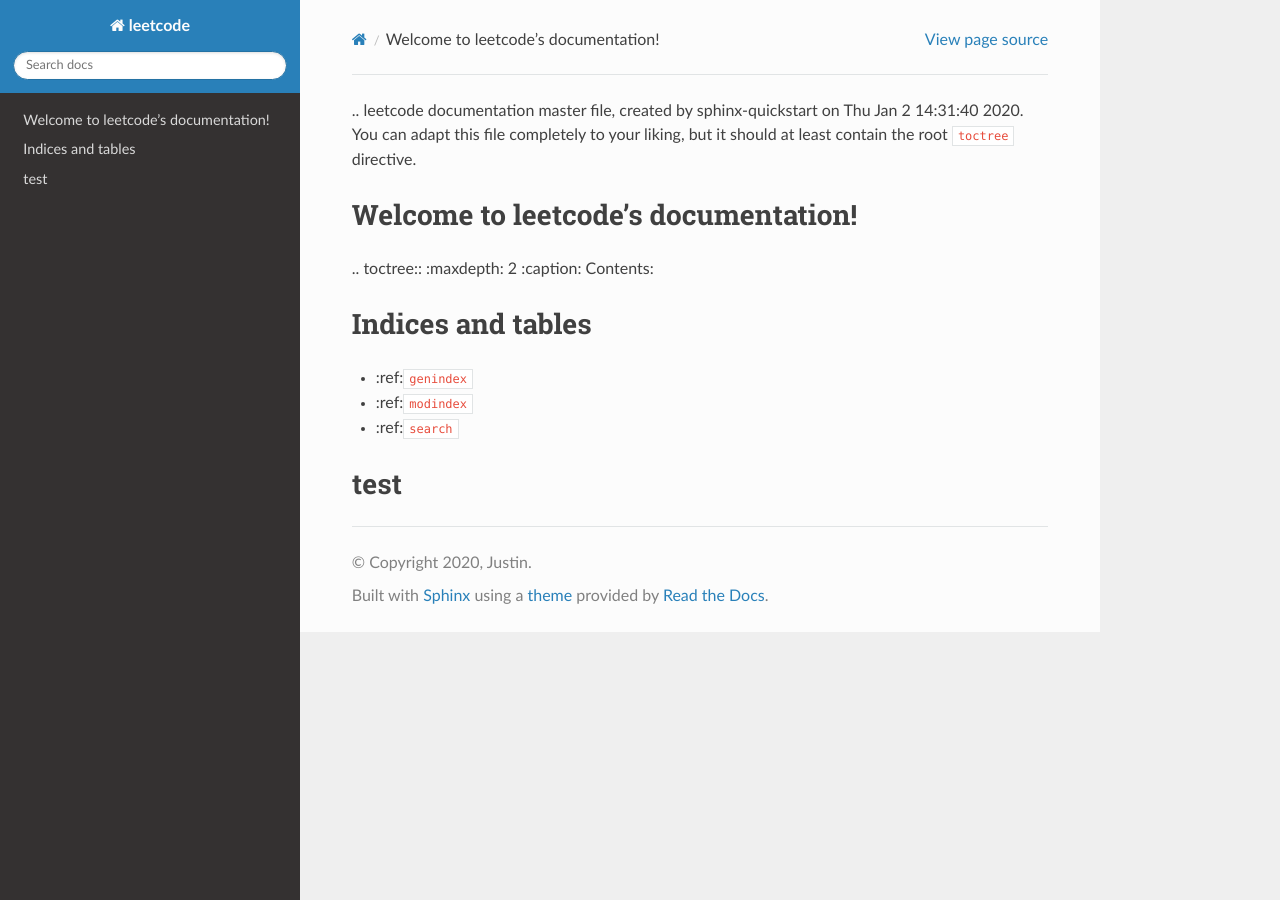
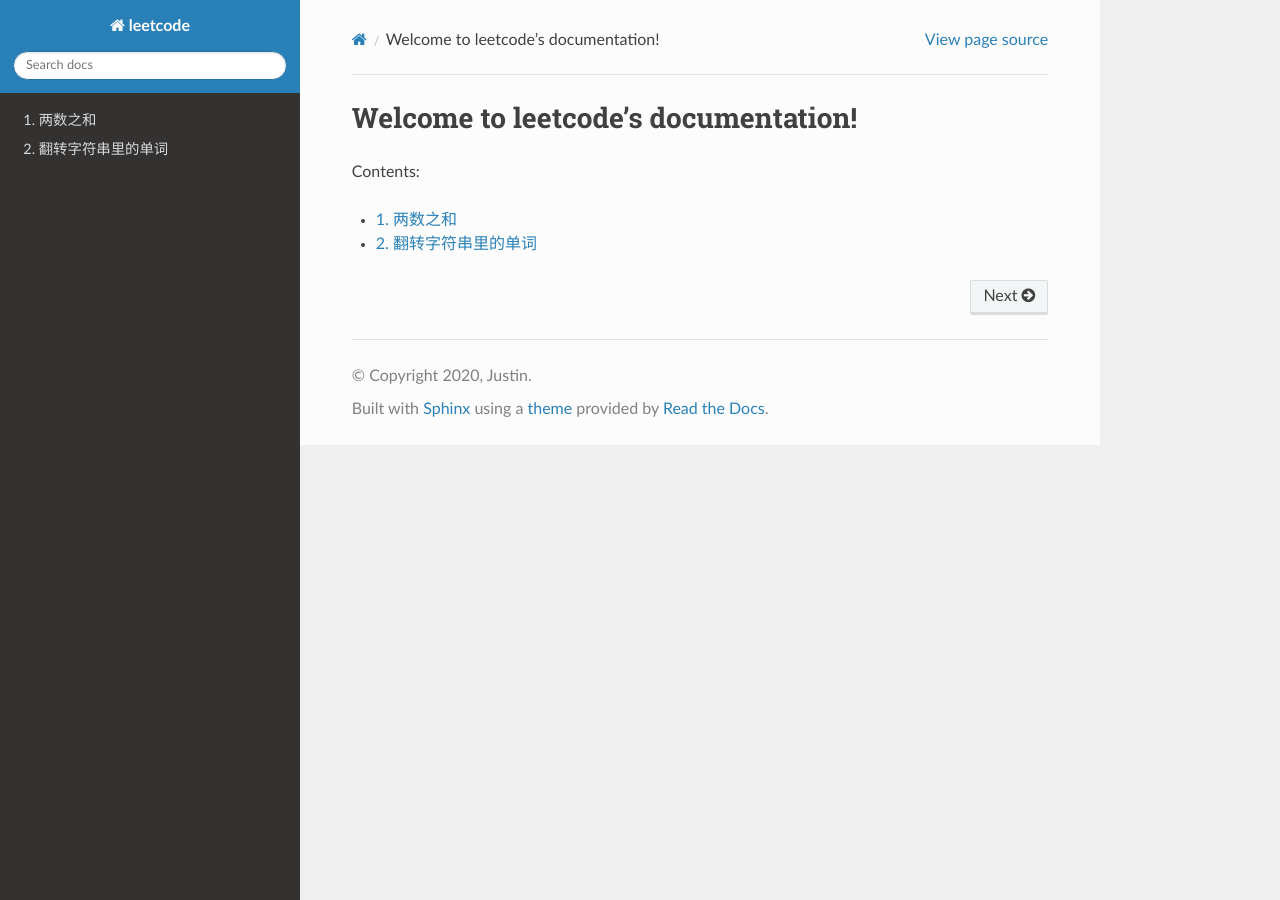
Before and after one commit to Justin-YGG/leetcode, a Sphinx documentation site: the page built from source/index.rst, in a window 1280 px wide. Built offline with Sphinx 7.4.7 and the Read the Docs theme 2.0.0, drawn with Linux system fonts in a browser that asks for light colours; some of the changed lines change nothing that is shown.

Commit message:
solve 2 problems

````diff
--- a/source/conf.py
+++ b/source/conf.py
@@ -73,7 +73,6 @@ master_doc = 'index'
 # This is also used if you do content translation via gettext catalogs.
 # Usually you set "language" from the command line for these cases.
 language = u'zh_CN'
-
 # List of patterns, relative to source directory, that match files and
 # directories to ignore when looking for source files.
 # This pattern also affects html_static_path and html_extra_path.
--- a/source/index.md
+++ /dev/null
@@ -1,23 +0,0 @@
-.. leetcode documentation master file, created by
-   sphinx-quickstart on Thu Jan  2 14:31:40 2020.
-   You can adapt this file completely to your liking, but it should at least
-   contain the root `toctree` directive.
-
-Welcome to leetcode's documentation!
-====================================
-
-.. toctree::
-   :maxdepth: 2
-   :caption: Contents:
-
-
-
-Indices and tables
-==================
-
-* :ref:`genindex`
-* :ref:`modindex`
-* :ref:`search`
-
-test
-=================
--- /dev/null
+++ b/source/index.rst
@@ -0,0 +1,12 @@
+Welcome to leetcode's documentation!
+====================================
+
+Contents:
+
+.. toctree::
+   :maxdepth: 2
+   :numbered:
+
+
+   python/TwoSum
+   python/Reverse-Words-in-a-String
--- /dev/null
+++ b/source/python/Reverse-Words-in-a-String.md
@@ -0,0 +1,118 @@
+# 翻转字符串里的单词
+
+给定一个字符串，逐个翻转字符串中的每个单词。
+
+示例 1：
+
+>输入: "the sky is blue"
+
+>输出: "blue is sky the"
+
+示例 2：
+
+>输入: " hello world! "
+
+>输出: "world! hello"
+
+解释: 输入字符串可以在前面或者后面包含多余的空格，但是反转后的字符不能包括。
+
+示例 3：
+
+>输入: "a good example"
+
+>输出: "example good a"
+
+解释: 如果两个单词间有多余的空格，将反转后单词间的空格减少到只含一个。
+
+说明：
+
+无空格字符构成一个单词。
+
+输入字符串可以在前面或者后面包含多余的空格，但是反转后的字符不能包括。
+
+如果两个单词间有多余的空格，将反转后单词间的空格减少到只含一个。
+
+---
+
+**方法一**：
+
+直接调用 Python 内置方法，先 strip 后 split 将字符串分割成数组，倒序后通过空格拼接即可
+
+```python
+class Solution(object):
+
+    def reverseWords(self, s):
+        """
+        :type s: str
+        :rtype: str
+        """
+        return ' '.join(s.strip().split()[::-1])
+```
+
+当然本题考察的肯定不是对 Python 内置方法的使用，所以我们考虑自己完成字符串的翻转
+
+**方法二**：
+
+要实现题目中的要求我们需要考虑分四步走，首先将字符串转换成数组，以便于操作
+
+- 字符串整体翻转
+- 分别将各个单词翻转
+- 处理前后空格
+- 处理单词直接多余空格
+
+```python
+class Solution(object):
+
+    def reverseWords(self, s):
+        """
+        :type s: str
+        :rtype: str
+        """
+        s_list = list(s)
+        s_list = self.reverse_string(s_list, 0 , len(s) - 1)
+        s_list = self.reverse_word(s_list)
+        s_list = self.strip_side(s_list)
+        s_list = self.strip_space(s_list)
+        return ''.join(s_list)
+
+    def reverse_string(self, s_list, l, r):
+        while l < r:
+            s_list[l], s_list[r] = s_list[r], s_list[l]
+            l += 1
+            r -= 1
+        return s_list
+
+    def reverse_word(self, s_list):
+        """ 采用双指针定位单个单词起始位置 """
+
+        l, r = 0, 0
+        while r < len(s_list):
+            while r < len(s_list) and not s_list[r].isspace():
+                #: 此时 r 处在单个单词最后一个字符的下个空格位置，所以下面旋转时要减去 1
+                r += 1
+            self.reverse_string(s_list, l, r - 1)
+            # 因为 r 目前所在位置为空格，往后移动一个位置，保证下个单词翻转后，单词直接至少有一个空格
+            r += 1
+            l = r
+        return s_list
+
+    def strip_side(self, s_list):
+        l, r = 0, len(s_list) - 1
+        while l < r and s_list[l].isspace():
+            l += 1
+        while l < r and s_list[r].isspace():
+            #: while 跳出时，r 处在最后一个字符上，考虑到数组左闭右开的特性，下面要加 1
+            r -= 1
+        return s_list[l:r+1]
+
+    def strip_space(self, s_list):
+        if not s_list:
+            return []
+        res = [s_list[0]]
+        for i in xrange(1, len(s_list)):
+            # 想象一下，单个单词的最后一个字母被追加进数组后，下个空格被追加，然后就会满足while条件，跳过多余空格
+            if res[-1].isspace() and s_list[i].isspace():
+                continue
+            res.append(s_list[i])
+        return s_list
+```
--- /dev/null
+++ b/source/python/TwoSum.md
@@ -0,0 +1,29 @@
+# 两数之和
+
+给定一个整数数组 nums 和一个目标值 target，请你在该数组中找出和为目标值的那 两个 整数，并返回他们的数组下标。
+
+你可以假设每种输入只会对应一个答案。但是，你不能重复利用这个数组中同样的元素。
+
+示例:
+
+>给定 nums = [2, 7, 11, 15], target = 9
+
+>因为 nums[0] + nums[1] = 2 + 7 = 9
+
+> 所以返回 [0, 1]
+
+```python
+class Solution(object):
+    def twoSum(self, nums, target):
+        """
+        :type nums: List[int]
+        :type target: int
+        :rtype: List[int]
+        """
+        m = {}
+        for i, n in enumerate(nums):
+            if target - n in m:
+                return [m[target - n], i]
+            m[n] = i
+        return []
+```
````
